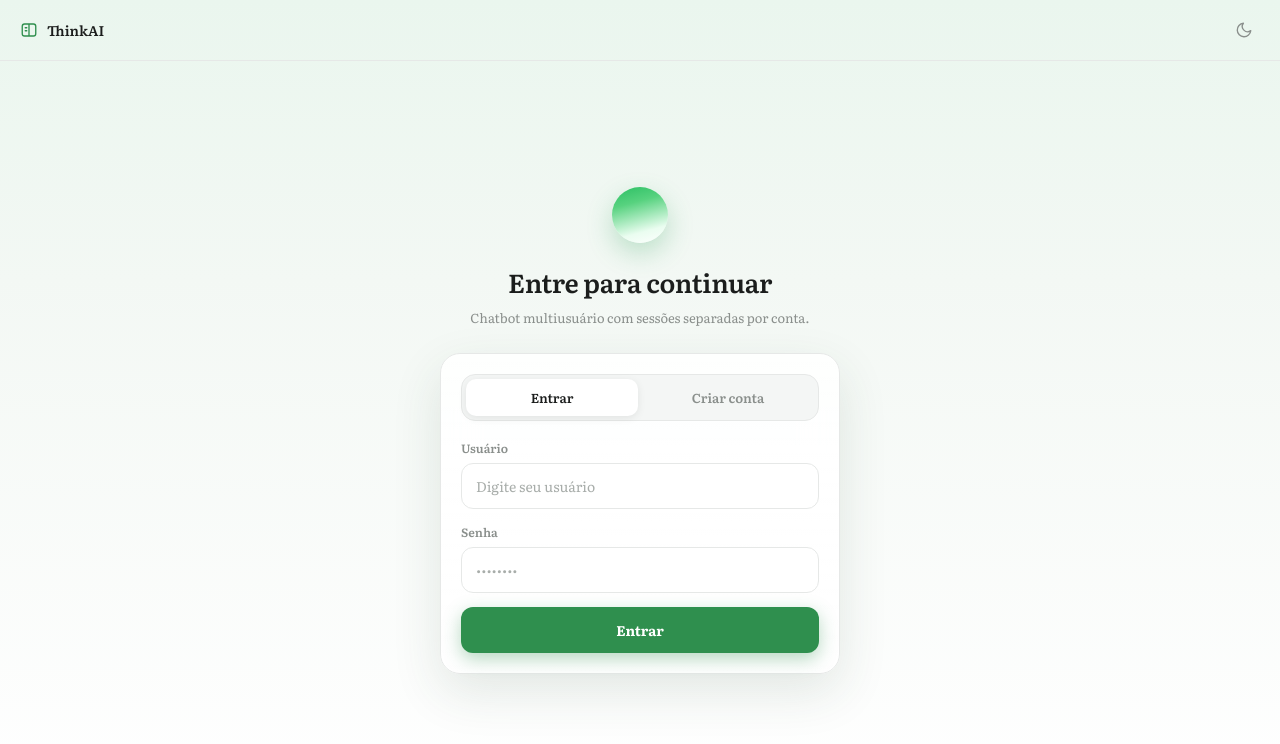
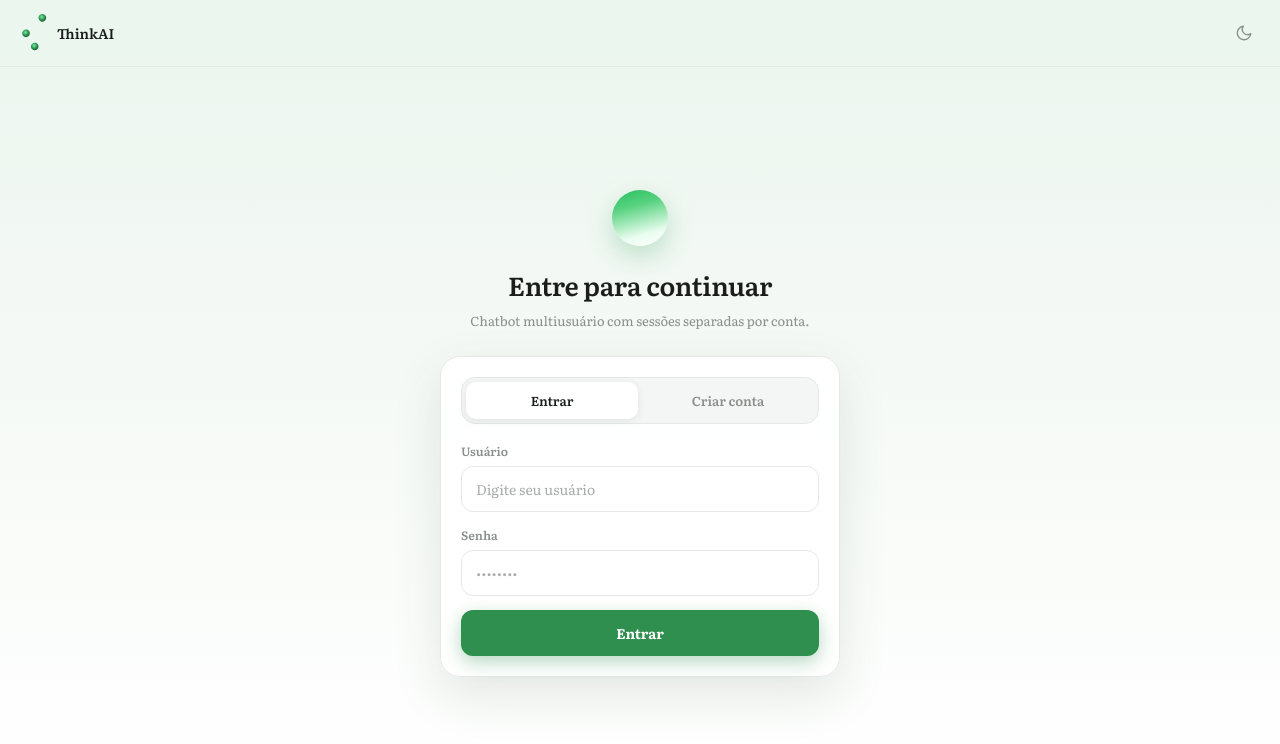
Before and after one commit to gutoportelaa/estudo-chatbot, a React (Vite) app in the folder web/: page / in a window 1280 px wide. Shown: the top 744 px of the page. Built offline with nearby package versions, Linux system fonts and the light colour scheme; no server answers.

Commit message:
feat: substitui LogoIcon pela miniatura vetorial da logo com degradê radial

```diff
--- a/web/src/components/Header.tsx
+++ b/web/src/components/Header.tsx
@@ -1,5 +1,5 @@
 import type { Theme } from "../hooks/useTheme";
-import { LogoIcon, MenuIcon, MoonIcon, SunIcon } from "./icons";
+import { MenuIcon, MoonIcon, SunIcon, ThinkAILogo } from "./icons";
 
 interface Props {
   theme: Theme;
@@ -21,9 +21,7 @@ export function Header({ theme, onToggleTheme, onToggleSidebar, userLabel, onLog
           </button>
         ) : null}
         <div className="brand">
-          <span className="brand-icon">
-            <LogoIcon />
-          </span>
+          <ThinkAILogo size={28} />
           <span className="brand-name">ThinkAI</span>
         </div>
       </div>
--- a/web/src/components/icons.tsx
+++ b/web/src/components/icons.tsx
@@ -1,4 +1,65 @@
 /** Ícones SVG inline usados na interface (sem dependências externas). */
+
+/**
+ * Miniatura vetorial da logo ThinkAI — extraída dos 3 bolões do thinkai_logo.svg.
+ * viewBox ajustado para enquadrar apenas as formas; degradê radial próprio de cada path.
+ */
+export function ThinkAILogo({ size = 22 }: { size?: number }) {
+  const h = Math.round(size * 1.36);
+  return (
+    <svg
+      width={size}
+      height={h}
+      viewBox="285 140 425 640"
+      aria-hidden
+      style={{ display: "block", flexShrink: 0 }}
+    >
+      <defs>
+        {/* Degradê radial: centro claro → borda escura, aplicado ao bounding-box de cada path */}
+        <radialGradient
+          id="thinkai-rg"
+          cx="42%"
+          cy="38%"
+          r="62%"
+          gradientUnits="objectBoundingBox"
+        >
+          <stop offset="0%"   stopColor="#7de8a8" />
+          <stop offset="55%"  stopColor="#2f9f56" />
+          <stop offset="100%" stopColor="#145e2e" />
+        </radialGradient>
+      </defs>
+
+      {/* bola_3 — superior direita */}
+      <path
+        d="M574.09,194.445C575.397,185.425 576.082,185.46 578.047,180.337C578.638,178.794
+           582.444,168.873 588.567,162.56C589.867,161.22 599.045,151.757 606.69,147.876
+           C650.613,125.578 690.084,152.986 700.051,187.654C703.967,201.274 701.403,214.342
+           700.956,216.617C693.002,257.152 652.376,277.527 618.547,266.368
+           C592.502,257.777 568.534,232.083 574.09,194.445Z"
+        fill="url(#thinkai-rg)"
+      />
+
+      {/* bola_2 — meio esquerda */}
+      <path
+        d="M357.465,402.048C375.564,399.428 400.095,406.738 414.911,427.208
+           C417.726,431.098 417.379,431.237 419.961,435.225C427.878,447.451 428.574,468.715
+           426.325,478.45C416.382,521.477 371.877,540.997 335.736,523.039
+           C314.543,512.509 304.08,491.542 301.705,480.438C292.92,439.364
+           321.335,404.763 357.465,402.048Z"
+        fill="url(#thinkai-rg)"
+      />
+
+      {/* bola_1 — inferior centro */}
+      <path
+        d="M509.501,623.051C546.571,621.968 579.793,656.616 571.817,698.549
+           C562.72,746.378 502.76,769.682 463.535,729.466C447.596,713.124 433.869,671.781
+           467.462,639.46C483.786,623.754 503.089,623.175 506.473,623.074
+           C507.482,623.043 508.492,623.082 509.501,623.051Z"
+        fill="url(#thinkai-rg)"
+      />
+    </svg>
+  );
+}
 
 export function LogoIcon() {
   return (
--- a/web/src/styles/app.css
+++ b/web/src/styles/app.css
@@ -235,6 +235,10 @@
 .brand-icon {
   color: var(--accent);
   display: inline-flex;
+}
+
+.brand svg {
+  align-self: center;
 }
 
 .header-right {
```
